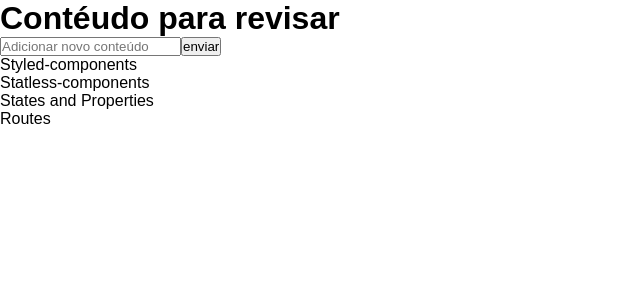
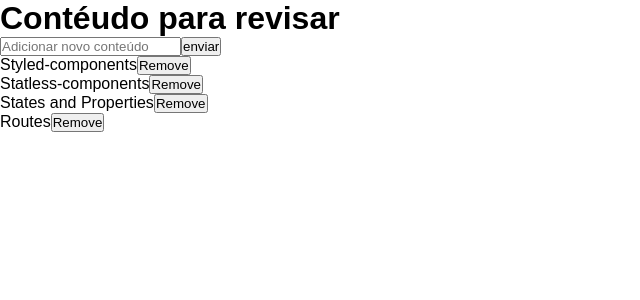
Before and after one commit to DanPendragom/reactjs-revisao, a React (Create React App) app: page / in a window 1280 px wide. Shown: the top 300 px of the page, without its empty margins (0-640 px from the left). Built offline with nearby package versions, Linux system fonts and the light colour scheme.

Commit message:
impedindo submit vazio

```diff
--- a/src/App.js
+++ b/src/App.js
@@ -1,11 +1,11 @@
-import React ,{Component} from 'react';
+import React, { Component } from 'react';
 
-class App extends Component{
+class App extends Component {
   state = {
     newcontent: [
       '',
     ],
-    revisao:[
+    revisao: [
       'Styled-components',
       'Statless-components',
       'States and Properties',
@@ -16,34 +16,48 @@
   //  Toda função escrita dentro da classe, precisa estar no formato arrow function para acessar o "This"
 
   handleInputChange = e => {
-    this.setState({newcontent: e.target.value});
+    this.setState({ newcontent: e.target.value });
   }
 
-  handlesubmit = e =>{
+  handlesubmit = e => {
     // resetando função do formulario
     e.preventDefault();
     // console.log(this.state.newcontent);
 
     // recriando array com o novo estado
-    this.setState({revisao: [...this.state.revisao, this.state.newcontent],
-      // resetando input
-      newcontent: ''
-    });
+    if(document.getElementById('input').value !== ''){
+      this.setState({
+        revisao: [...this.state.revisao, this.state.newcontent],
+        // resetando input
+        newcontent: ''
+      });
+    }
   }
-  render(){
-    return(
+
+  handledelete = e => {
+    console.log(this.state.revisao)
+  }
+
+  render() {
+    return (
       <form onSubmit={this.handlesubmit}>
         <h1>Contéudo para revisar</h1>
         <input
+          id="input"
           onChange={this.handleInputChange}
           placeholder="Adicionar novo conteúdo"
           type="text"
           value={this.state.newcontent}
         />
-        <input type="submit" value="enviar"/>
+        <input type="submit" value="enviar" />
         <ul>
           {/* Percorrendo o array revisao do estado do componente */}
-          {this.state.revisao.map(revisao => <li key={revisao}>{revisao}</li>)}
+          {this.state.revisao.map(revisao => (
+            <li key={revisao}>
+              {revisao}
+              <button onClick={this.handledelete} type="button">Remove</button>
+            </li>
+          ))}
 
           {/* exibindo novo estado no array newcontent */}
           {/* <li>{this.state.newcontent}</li> */}
```
